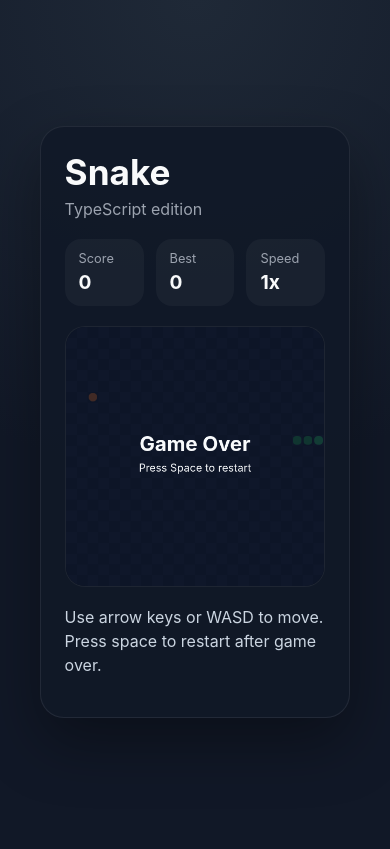
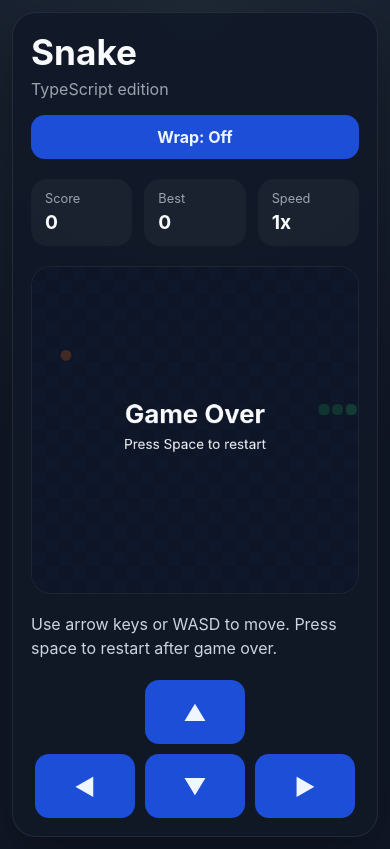
Before and after one commit to PeterSulcs/Snake, a website: page index.html in a window 390 px wide. Drawn offline with Linux system fonts and the light colour scheme.

Commit message:
Add mobile controls and wrap mode to snake

```diff
--- a/index.html
+++ b/index.html
@@ -9,9 +9,12 @@
   <body>
     <main class="app">
       <section class="panel">
-        <div>
-          <h1>Snake</h1>
-          <p class="subtitle">TypeScript edition</p>
+        <div class="heading-row">
+          <div>
+            <h1>Snake</h1>
+            <p class="subtitle">TypeScript edition</p>
+          </div>
+          <button id="wrap-toggle" class="toggle-button" type="button" aria-pressed="false">Wrap: Off</button>
         </div>
 
         <div class="stats">
@@ -25,6 +28,15 @@
         <div class="controls">
           <p>Use arrow keys or WASD to move. Press space to restart after game over.</p>
         </div>
+
+        <div class="touch-controls" aria-label="Touch controls">
+          <div></div>
+          <button data-dir="up" type="button">▲</button>
+          <div></div>
+          <button data-dir="left" type="button">◀</button>
+          <button data-dir="down" type="button">▼</button>
+          <button data-dir="right" type="button">▶</button>
+        </div>
       </section>
     </main>
 
--- a/src/main.ts
+++ b/src/main.ts
@@ -14,6 +14,8 @@ const canvas = requireElement<HTMLCanvasElement>("#game");
 const scoreEl = requireElement<HTMLElement>("#score");
 const bestEl = requireElement<HTMLElement>("#best");
 const speedEl = requireElement<HTMLElement>("#speed");
+const wrapToggleEl = requireElement<HTMLButtonElement>("#wrap-toggle");
+const touchButtons = Array.from(document.querySelectorAll<HTMLButtonElement>("[data-dir]"));
 const maybeCtx = canvas.getContext("2d");
 
 if (!maybeCtx) {
@@ -21,7 +23,6 @@ if (!maybeCtx) {
 }
 
 const ctx: CanvasRenderingContext2D = maybeCtx;
-
 const gridSize = 20;
 const tileCount = canvas.width / gridSize;
 const baseTickMs = 140;
@@ -34,9 +35,15 @@ let food: Point = { x: 10, y: 10 };
 let score = 0;
 let best = Number(localStorage.getItem(bestStorageKey) ?? 0);
 let gameOver = false;
+let wrapWalls = false;
 let lastTick = 0;
 
 bestEl.textContent = String(best);
+
+function setWrapToggleUi(): void {
+  wrapToggleEl.textContent = `Wrap: ${wrapWalls ? "On" : "Off"}`;
+  wrapToggleEl.setAttribute("aria-pressed", String(wrapWalls));
+}
 
 function randomCell(): Point {
   return {
@@ -88,6 +95,17 @@ function isOpposite(a: Direction, b: Direction): boolean {
   return a.x === -b.x && a.y === -b.y;
 }
 
+function applyWrap(point: Point): Point {
+  return {
+    x: (point.x + tileCount) % tileCount,
+    y: (point.y + tileCount) % tileCount,
+  };
+}
+
+function setDirection(next: Direction): void {
+  nextDirection = next;
+}
+
 function step(): void {
   if (gameOver) {
     return;
@@ -98,12 +116,17 @@ function step(): void {
   }
 
   const head = snake[0];
-  const nextHead = {
+  let nextHead = {
     x: head.x + direction.x,
     y: head.y + direction.y,
   };
 
-  const hitWall = nextHead.x < 0 || nextHead.x >= tileCount || nextHead.y < 0 || nextHead.y >= tileCount;
+  const crossedWall = nextHead.x < 0 || nextHead.x >= tileCount || nextHead.y < 0 || nextHead.y >= tileCount;
+  if (wrapWalls) {
+    nextHead = applyWrap(nextHead);
+  }
+
+  const hitWall = crossedWall && !wrapWalls;
   const hitSelf = snake.some((segment) => segment.x === nextHead.x && segment.y === nextHead.y);
 
   if (hitWall || hitSelf) {
@@ -200,10 +223,37 @@ document.addEventListener("keydown", (event) => {
   const selected = nextMap[key];
   if (selected) {
     event.preventDefault();
-    nextDirection = selected;
+    setDirection(selected);
   }
 });
 
+wrapToggleEl.addEventListener("click", () => {
+  wrapWalls = !wrapWalls;
+  setWrapToggleUi();
+});
+
+const touchMap: Record<string, Direction> = {
+  up: { x: 0, y: -1 },
+  down: { x: 0, y: 1 },
+  left: { x: -1, y: 0 },
+  right: { x: 1, y: 0 },
+};
+
+for (const button of touchButtons) {
+  button.addEventListener("click", () => {
+    const dir = button.dataset.dir;
+    if (!dir) {
+      return;
+    }
+
+    const selected = touchMap[dir];
+    if (selected) {
+      setDirection(selected);
+    }
+  });
+}
+
+setWrapToggleUi();
 resetGame();
 render();
 requestAnimationFrame(loop);
--- a/src/style.css
+++ b/src/style.css
@@ -32,6 +32,13 @@ body {
   box-shadow: 0 25px 60px rgba(0, 0, 0, 0.35);
 }
 
+.heading-row {
+  display: flex;
+  align-items: center;
+  justify-content: space-between;
+  gap: 16px;
+}
+
 h1 {
   margin: 0;
   font-size: 2.2rem;
@@ -40,6 +47,31 @@ h1 {
 .subtitle {
   margin: 6px 0 0;
   color: #9ca3af;
+}
+
+.toggle-button,
+.touch-controls button {
+  border: 0;
+  border-radius: 14px;
+  background: #1d4ed8;
+  color: #eff6ff;
+  font: inherit;
+  cursor: pointer;
+  transition: transform 120ms ease, opacity 120ms ease, background 120ms ease;
+}
+
+.toggle-button {
+  padding: 12px 16px;
+  font-weight: 700;
+}
+
+.toggle-button:hover,
+.touch-controls button:hover {
+  transform: translateY(-1px);
+}
+
+.toggle-button[aria-pressed="true"] {
+  background: #059669;
 }
 
 .stats {
@@ -74,6 +106,7 @@ canvas {
   border-radius: 20px;
   background: #0b1220;
   border: 1px solid rgba(255, 255, 255, 0.08);
+  touch-action: none;
 }
 
 .controls {
@@ -81,3 +114,33 @@ canvas {
   color: #cbd5e1;
   line-height: 1.5;
 }
+
+.touch-controls {
+  width: min(100%, 320px);
+  margin: 20px auto 0;
+  display: grid;
+  grid-template-columns: repeat(3, 1fr);
+  gap: 10px;
+}
+
+.touch-controls button {
+  min-height: 64px;
+  font-size: 1.4rem;
+  font-weight: 700;
+}
+
+@media (max-width: 640px) {
+  .app {
+    width: 100%;
+    padding: 12px;
+  }
+
+  .panel {
+    padding: 18px;
+  }
+
+  .heading-row {
+    flex-direction: column;
+    align-items: stretch;
+  }
+}
```
Also changed, not shown: README.md (added), dist/main.js.
